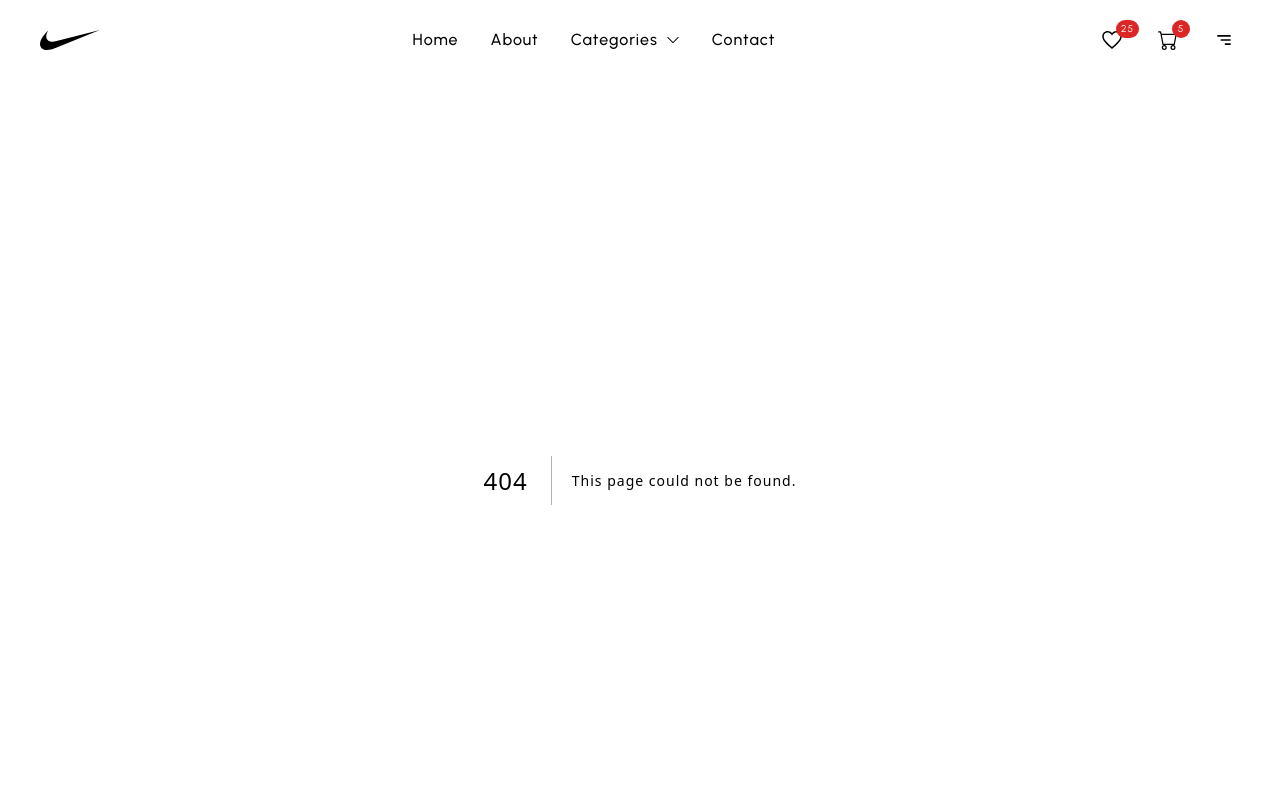
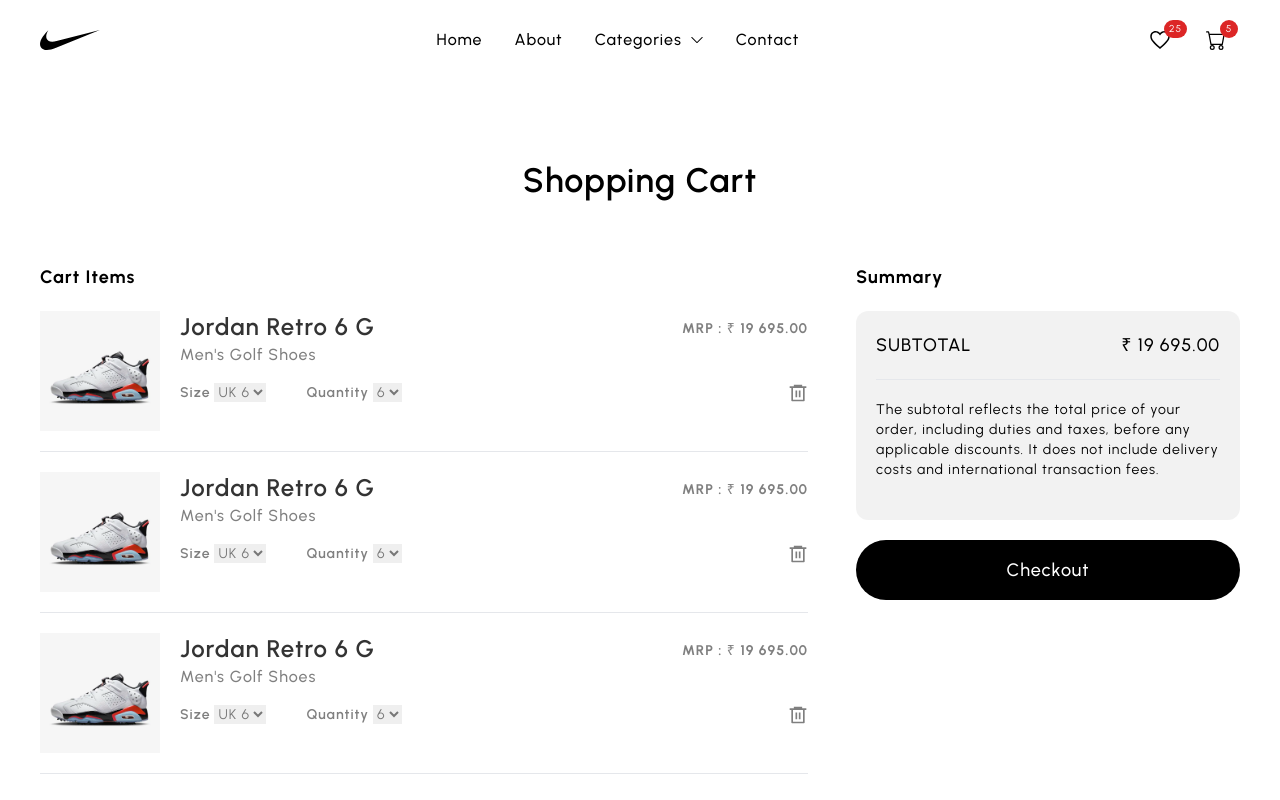
Before and after one commit to div-vik/nike-shoes, a Next.js app in the folder client/: page /cart in a window 1280 px wide. Before the commit this address had no page. Shown: the top 800 px of the page. Built offline with nearby package versions, Linux system fonts and the light colour scheme.

Commit message:
cart completed

```diff
--- /dev/null
+++ b/client/components/CartItem.jsx
@@ -0,0 +1,85 @@
+import React from "react";
+import { RiDeleteBin6Line } from "react-icons/ri";
+
+const CartItem = () => {
+  return (
+    <div className="flex py-5 gap-3 md:gap-5 border-b">
+      {/* IMAGE START */}
+      <div className="shrink-0 aspect-square w-[50px] md:w-[120px]">
+        {/* <Image
+          src={p.thumbnail.data.attributes.url}
+          alt={p.name}
+          width={120}
+          height={120}
+        /> */}
+        <img src="product-1.webp" alt="image" />
+      </div>
+      {/* IMAGE END */}
+
+      <div className="w-full flex flex-col">
+        <div className="flex flex-col md:flex-row justify-between">
+          {/* PRODUCT TITLE */}
+          <div className="text-lg md:text-2xl font-semibold text-black/[0.8]">
+            Jordan Retro 6 G
+          </div>
+
+          {/* PRODUCT SUBTITLE */}
+          <div className="text-sm md:text-md font-medium text-black/[0.5] block md:hidden">
+            Men&apos;s Golf Shoes
+          </div>
+
+          {/* PRODUCT PRICE */}
+          <div className="text-sm md:text-md font-bold text-black/[0.5] mt-2">
+            MRP : ₹ 19 695.00
+          </div>
+        </div>
+
+        {/* PRODUCT SUBTITLE */}
+        <div className="text-md font-medium text-black/[0.5] hidden md:block">
+          Men&apos;s Golf Shoes
+        </div>
+
+        <div className="flex items-center justify-between mt-4">
+          <div className="flex items-center gap-2 md:gap-10 text-black/[0.5] text-sm md:text-md">
+            <div className="flex items-center gap-1">
+              <div className="font-semibold">Size</div>
+              <select className="hover:text-black outline-none">
+                <option value="1">UK 6</option>
+                <option value="1">UK 6</option>
+                <option value="1">UK 6</option>
+                <option value="1">UK 6</option>
+                <option value="1">UK 6</option>
+                <option value="1">UK 6</option>
+                <option value="1">UK 6</option>
+                <option value="1">UK 6</option>
+                <option value="1">UK 6</option>
+                <option value="1">UK 6</option>
+                <option value="1">UK 6</option>
+              </select>
+            </div>
+
+            <div className="flex items-center gap-1">
+              <div className="font-semibold">Quantity</div>
+              <select className="hover:text-black outline-none">
+                <option value="1">6</option>
+                <option value="1">6</option>
+                <option value="1">6</option>
+                <option value="1">6</option>
+                <option value="1">6</option>
+                <option value="1">6</option>
+                <option value="1">6</option>
+                <option value="1">6</option>
+                <option value="1">6</option>
+                <option value="1">6</option>
+                <option value="1">6</option>
+              </select>
+            </div>
+          </div>
+          <RiDeleteBin6Line className="cursor-pointer text-black/[0.5] hover:text-black text-[16px] md:text-[20px]" />
+        </div>
+      </div>
+    </div>
+  );
+};
+
+export default CartItem;
--- a/client/components/Header.jsx
+++ b/client/components/Header.jsx
@@ -67,16 +67,18 @@
           {/* Icon end */}
 
           {/* Icon start */}
-          <div className="w-8 md:w-12 h-8 md:h-12 rounded-full flex justify-center items-center hover:bg-black/[0.05] cursor-pointer relative">
-            <BsCart className="text-[15px] md:text-[20px]" />
-            <div className="h-[14px] md:h-[18px] min-w-[14px] md:min-w-[18px] rounded-full bg-red-600 absolute top-1 left-5 md:left-7 text-white text-[10px] md:text-12px] flex justify-center items-center px-[2px] md:px-[5px]">
-              5
+          <Link href="/cart">
+            <div className="w-8 md:w-12 h-8 md:h-12 rounded-full flex justify-center items-center hover:bg-black/[0.05] cursor-pointer relative">
+              <BsCart className="text-[15px] md:text-[20px]" />
+              <div className="h-[14px] md:h-[18px] min-w-[14px] md:min-w-[18px] rounded-full bg-red-600 absolute top-1 left-5 md:left-7 text-white text-[10px] md:text-12px] flex justify-center items-center px-[2px] md:px-[5px]">
+                5
+              </div>
             </div>
-          </div>
+          </Link>
           {/* Icon end */}
 
           {/* Mobile icon start */}
-          <div className="w-8 md:w-12 h-8 md:h-12 rounded-full flex justify-center items-center hover:bg-black/[0.05] cursor-pointer relative -mr-2">
+          <div className="w-8 md:w-12 h-8 md:h-12 rounded-full flex md:hidden justify-center items-center hover:bg-black/[0.05] cursor-pointer relative -mr-2">
             {mobileMenu ? (
               <VscChromeClose
                 className="text-[16px]"
--- /dev/null
+++ b/client/pages/cart.js
@@ -0,0 +1,86 @@
+import CartItem from "@/components/CartItem";
+import Wrapper from "@/components/Wrapper";
+import Image from "next/image";
+import Link from "next/link";
+import React from "react";
+
+const Cart = () => {
+  return (
+    <div className="w-full md:py-20">
+      <Wrapper>
+        {/* HEADING AND PARAGRAPH START */}
+        <div className="text-center max-w-[800px] mx-auto mt-8 md:mt-0">
+          <div className="text-[28px] md:text-[34px] mb-5 font-semibold leading-tight">
+            Shopping Cart
+          </div>
+        </div>
+        {/* HEADING AND PARAGRAPH END */}
+
+        {/* CART CONTENT START */}
+        <div className="flex flex-col lg:flex-row gap-12 py-10">
+          {/* CART ITEMS START */}
+          <div className="flex-[2]">
+            <div className="text-lg font-bold">Cart Items</div>
+            <CartItem />
+            <CartItem />
+            <CartItem />
+          </div>
+          {/* CART ITEMS END */}
+
+          {/* SUMMARY START */}
+          <div className="flex-[1]">
+            <div className="text-lg font-bold">Summary</div>
+
+            <div className="p-5 my-5 bg-black/[0.05] rounded-xl">
+              <div className="flex justify-between">
+                <div className="uppercase text-md md:text-lg font-medium text-black">
+                  Subtotal
+                </div>
+                <div className="text-md md:text-lg font-medium text-black">
+                  ₹ 19 695.00
+                </div>
+              </div>
+              <div className="text-sm md:text-md py-5 border-t mt-5">
+                The subtotal reflects the total price of your order, including
+                duties and taxes, before any applicable discounts. It does not
+                include delivery costs and international transaction fees.
+              </div>
+            </div>
+
+            {/* BUTTON START */}
+            <button className="w-full py-4 rounded-full bg-black text-white text-lg font-medium transition-transform active:scale-95 mb-3 hover:opacity-75 flex items-center gap-2 justify-center">
+              Checkout
+            </button>
+            {/* BUTTON END */}
+          </div>
+          {/* SUMMARY END */}
+        </div>
+        {/* CART CONTENT END */}
+
+        {/* This is an empty screen */}
+        {/* <div className="flex-[2] flex flex-col items-center pb-[50px] md:-mt-14">
+          <Image
+            src="/empty-cart.jpg"
+            width={300}
+            height={300}
+            className="w-[300px] md:w-[400px]"
+          />
+          <span className="text-xl font-bold">Your cart is empty</span>
+          <span className="text-center mt-4">
+            Looks like you have not added anything in your cart,
+            <br />
+            Go ahead and explore top categories.
+          </span>
+          <Link
+            href="/"
+            className="py-4 px-8 rounded-full bg-black text-white text-lg font-medium transition-transform active:scale-95 mb-3 hover:opacity-75 mt-8"
+          >
+            Continue Shopping
+          </Link>
+        </div> */}
+      </Wrapper>
+    </div>
+  );
+};
+
+export default Cart;
```
